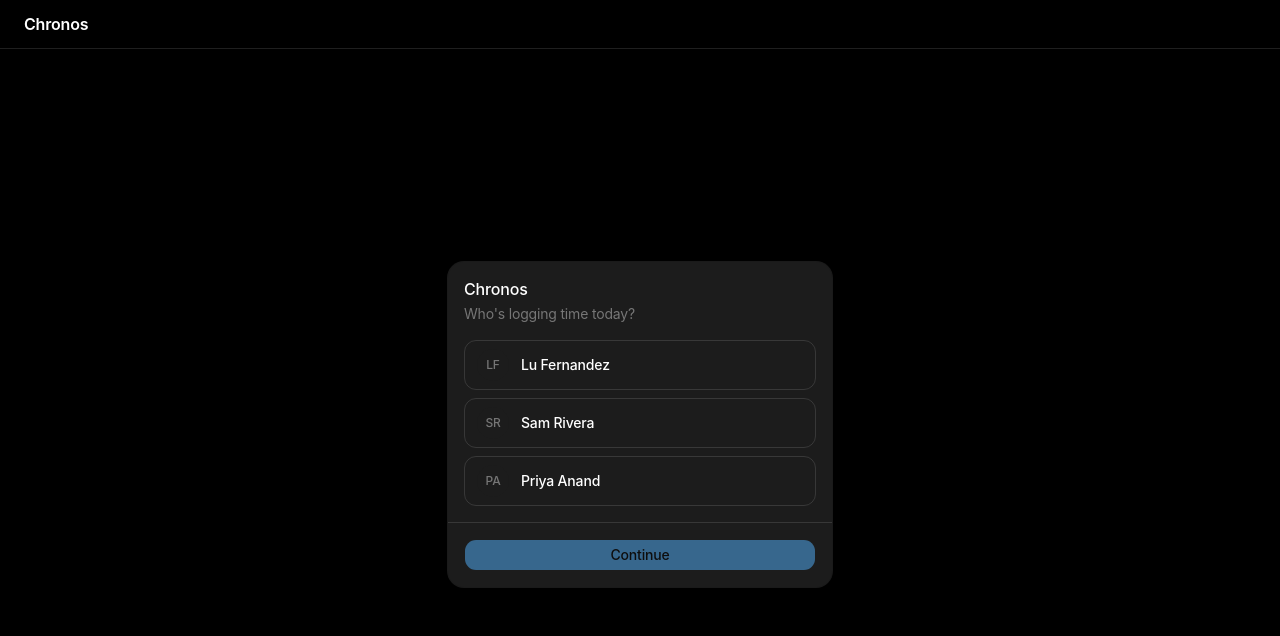
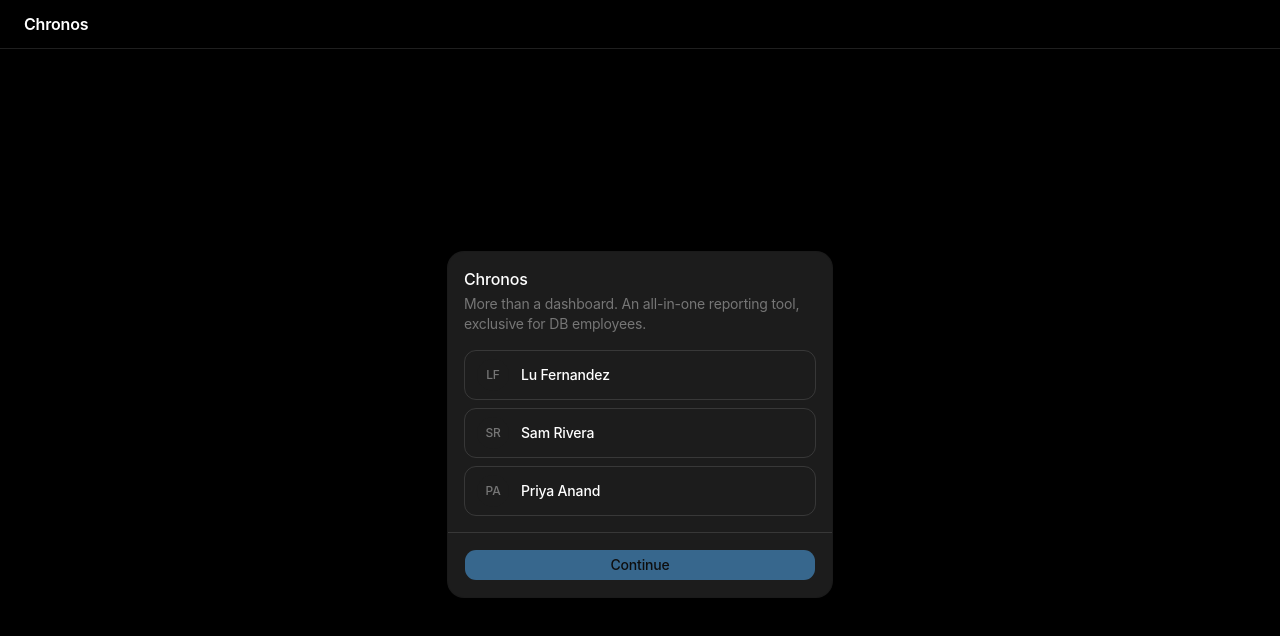
Before and after one commit to matiassalzman-blip/chronos-workshop, a Next.js app: page /login in a window 1280 px wide. Shown: the top 636 px of the page. Built offline with nearby package versions, Linux system fonts and the light colour scheme.

Commit message:
feat: update tagline text (#7)
Tagline text change

Co-authored-by: Paula Mourad <paula@nerdies.cl>

```diff
--- a/app/login/page.tsx
+++ b/app/login/page.tsx
@@ -38,7 +38,10 @@ export default function LoginPage() {
       <Card className="w-full max-w-sm">
         <CardHeader>
           <CardTitle>Chronos</CardTitle>
-          <CardDescription>Who&apos;s logging time today?</CardDescription>
+          <CardDescription>
+            More than a dashboard. An all-in-one reporting tool, exclusive for
+            DB employees.
+          </CardDescription>
         </CardHeader>
         <CardContent>
           <div className="flex flex-col gap-2">
```
